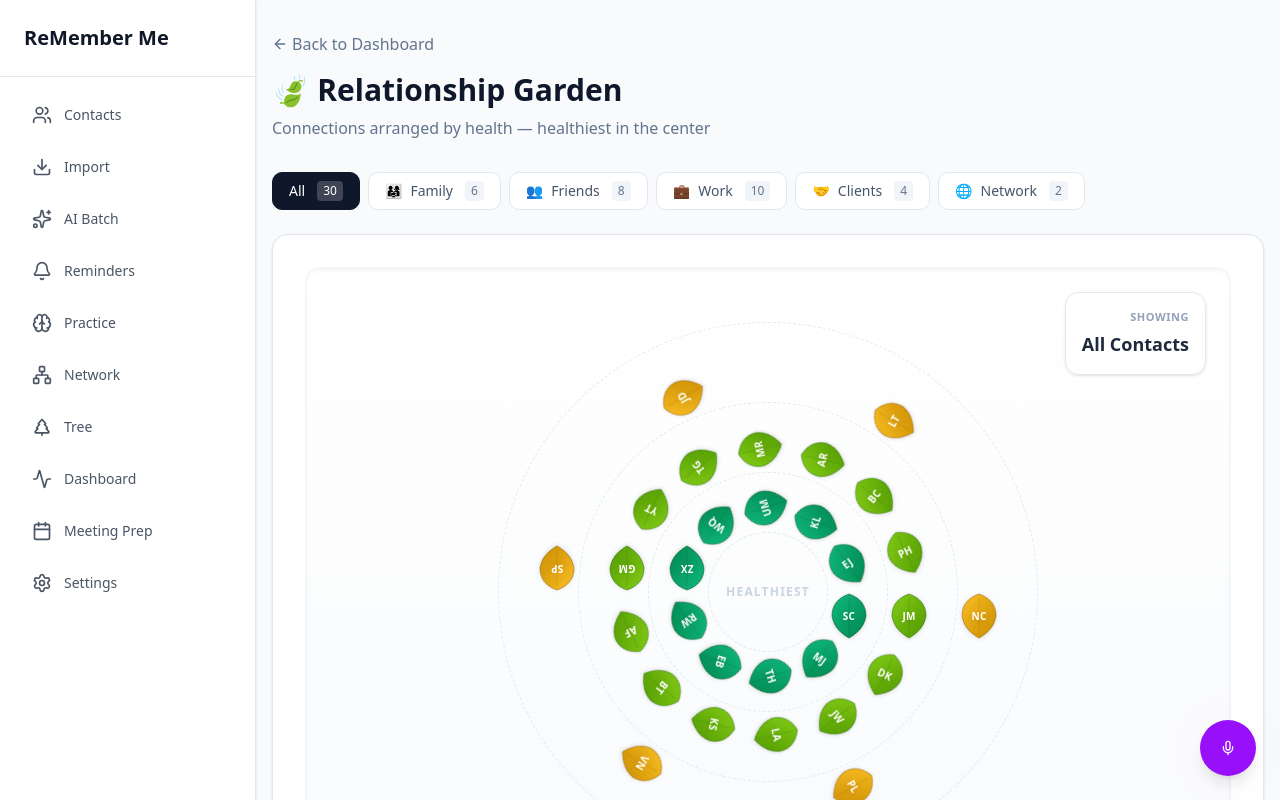
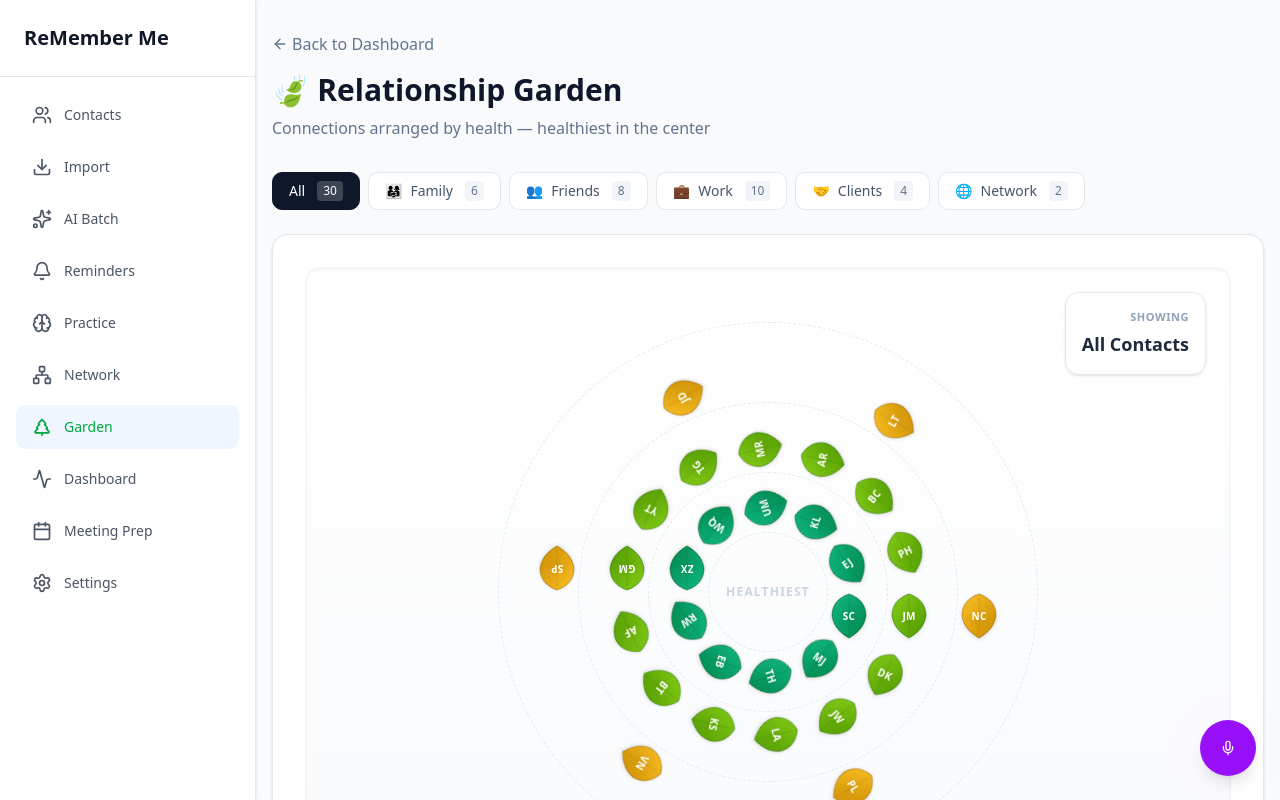
Before and after one commit to myerscreative/remember-me, a Next.js app: page /garden in a window 1280 px wide. Shown: the top 800 px of the page. Built offline with nearby package versions, Linux system fonts and the light colour scheme.

Commit message:
Update navigation to use /garden concentric circles design
- Change sidebar nav from /relationship-tree to /garden with 'Garden' label
- Update TreeWidget to link to /garden with 'Relationship Garden' title
- Use 🍃 emoji instead of 🌳 for garden theme

```diff
--- a/components/dashboard/TreeWidget.tsx
+++ b/components/dashboard/TreeWidget.tsx
@@ -89,15 +89,15 @@
 
   return (
     <Link
-      href="/relationship-tree"
+      href="/garden"
       className={`block bg-gradient-to-br from-green-50 to-emerald-100 rounded-2xl border border-green-200 shadow-md hover:shadow-lg transition-all duration-200 hover:scale-[1.01] overflow-hidden ${className}`}
     >
       <div className="p-5">
         {/* Header */}
         <div className="flex items-center justify-between mb-4">
           <div className="flex items-center gap-2">
-            <span className="text-2xl">🌳</span>
-            <h3 className="text-lg font-semibold text-gray-800">Relationship Tree</h3>
+            <span className="text-2xl">🍃</span>
+            <h3 className="text-lg font-semibold text-gray-800">Relationship Garden</h3>
           </div>
           <ChevronRight className="w-5 h-5 text-gray-400" />
         </div>
--- a/components/sidebar-nav.tsx
+++ b/components/sidebar-nav.tsx
@@ -51,8 +51,8 @@
     inactiveColor: "text-gray-600",
   },
   {
-    href: "/relationship-tree",
-    label: "Tree",
+    href: "/garden",
+    label: "Garden",
     icon: TreePine,
     activeColor: "text-green-600",
     inactiveColor: "text-gray-600",
```
